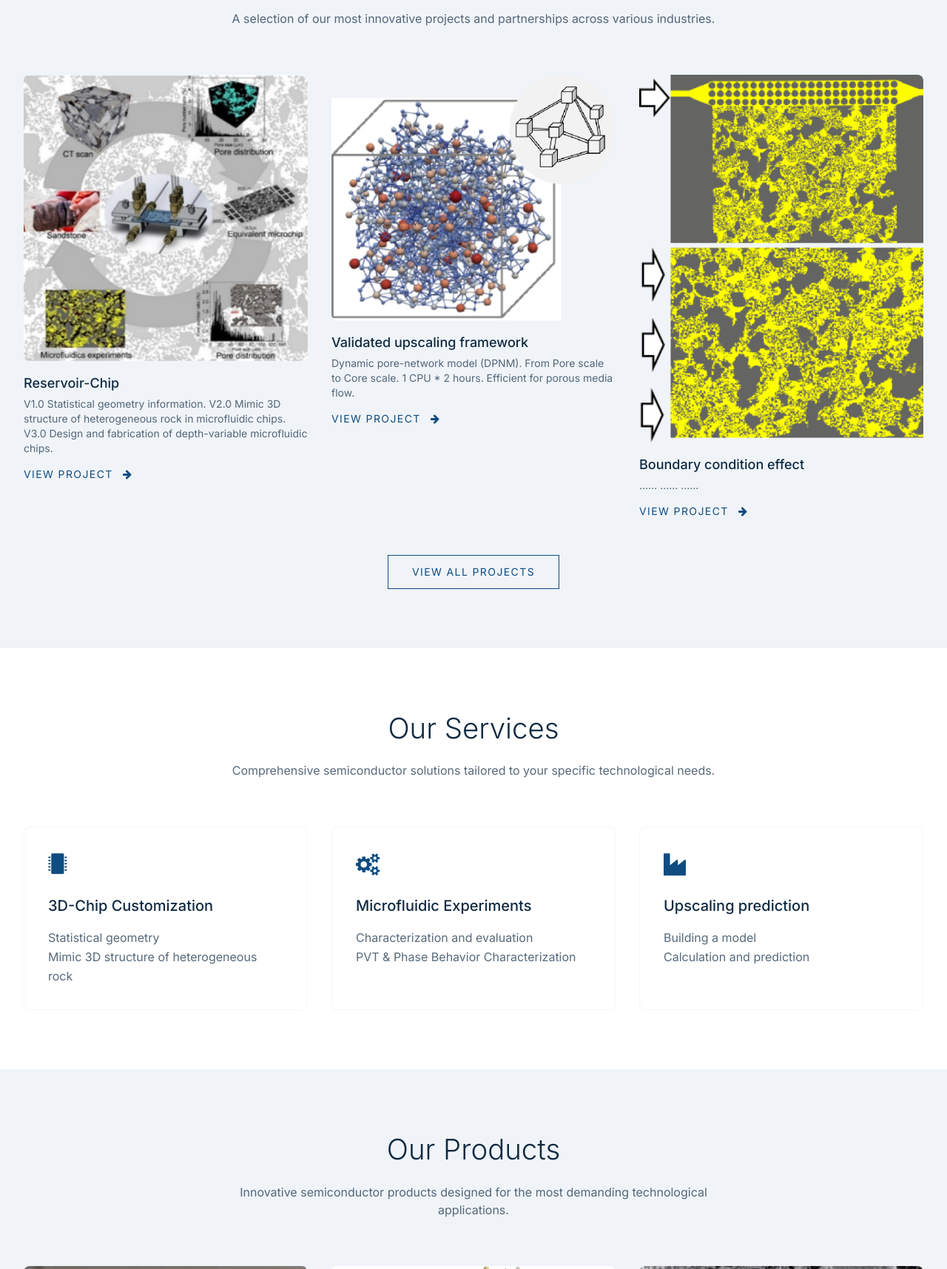
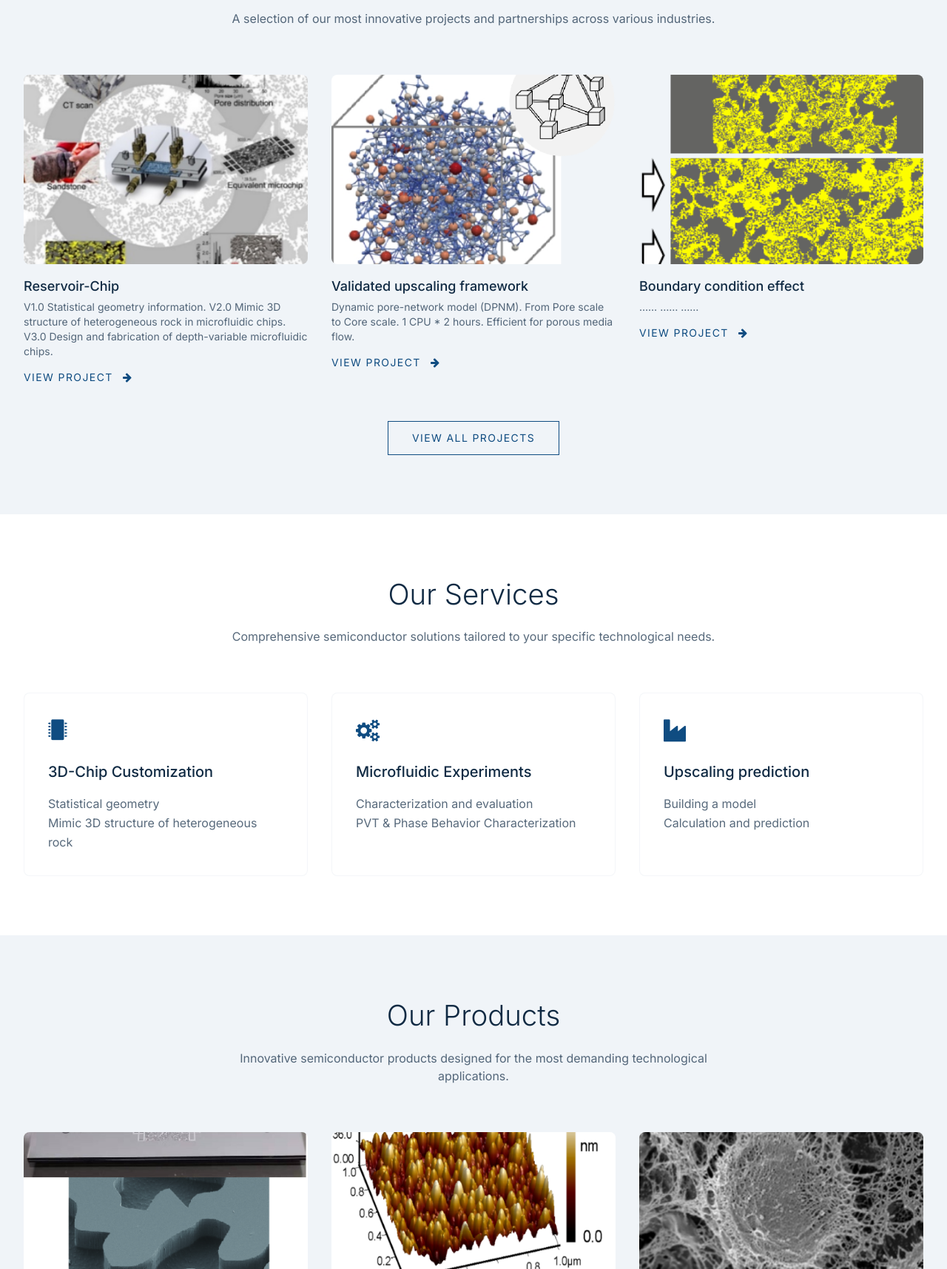
Before and after one commit to Yuxin930126/flow-chip.com, a plain HTML site: page index.html in a window 1280 px wide. Shown: the part 1085-2800 px from the top of the page at 74% size. Drawn offline with nearby package versions, Linux system fonts and the light colour scheme.

Commit message:
First commit

```diff
--- a/index.html
+++ b/index.html
@@ -128,7 +128,7 @@
         <div class="grid grid-cols-1 md:grid-cols-2 lg:grid-cols-3 gap-8">
           <div class="group card-hover">
             <div class="overflow-hidden mb-4 rounded-lg">
-              <img src="2_Featuredwork_1.png" alt="Reservoir-Chip" class="w-full h-auto object-cover object-center transition-transform duration-500 group-hover:scale-105">
+              <img src="2_Featuredwork_1.png" alt="Reservoir-Chip" class="w-full h-64 object-cover object-center transition-transform duration-500 group-hover:scale-105">
             </div>
             <h3 class="text-lg font-medium mb-1">Reservoir-Chip</h3>
             <p class="text-sm text-dark/70 mb-3">
@@ -141,7 +141,7 @@
 
           <div class="group card-hover">
             <div class="overflow-hidden mb-4 rounded-lg">
-              <img src="2_Featuredwork_2.png" alt="Validated upscaling framework" class="w-full h-auto object-cover object-center transition-transform duration-500 group-hover:scale-105">
+              <img src="2_Featuredwork_2.png" alt="Validated upscaling framework" class="w-full h-64 object-cover object-center transition-transform duration-500 group-hover:scale-105">
             </div>
             <h3 class="text-lg font-medium mb-1">Validated upscaling framework</h3>
             <p class="text-sm text-dark/70 mb-3">
@@ -155,7 +155,7 @@
 
           <div class="group card-hover">
             <div class="overflow-hidden mb-4 rounded-lg">
-              <img src="2_Featuredwork_3.png" alt="Boundary condition effect" class="w-full h-auto object-cover object-center transition-transform duration-500 group-hover:scale-105">
+              <img src="2_Featuredwork_3.png" alt="Boundary condition effect" class="w-full h-64 object-cover object-center transition-transform duration-500 group-hover:scale-105">
             </div>
             <h3 class="text-lg font-medium mb-1">Boundary condition effect</h3>
             <p class="text-sm text-dark/70 mb-3">
@@ -235,7 +235,7 @@
         <div class="grid grid-cols-1 md:grid-cols-2 lg:grid-cols-3 gap-8">
           <div class="group bg-white rounded-lg overflow-hidden card-hover">
             <div class="overflow-hidden">
-              <img src="4_Ourproducts_1.png" alt="Quantum processor" class="w-full h-full object-cover object-center transition-transform duration-500 group-hover:scale-105">
+              <img src="4_Ourproducts_1.png" alt="Quantum processor" class="w-full h-48 object-cover object-center transition-transform duration-500 group-hover:scale-105">
             </div>
             <div class="p-6">
               <h3 class="text-lg font-medium mb-2">Reservoir-chip</h3>
@@ -251,7 +251,7 @@
 
           <div class="group bg-white rounded-lg overflow-hidden card-hover">
             <div class="overflow-hidden">
-              <img src="4_Ourproducts_2.png" alt="5G chipset" class="w-full h-full object-cover object-center transition-transform duration-500 group-hover:scale-105">
+              <img src="4_Ourproducts_2.png" alt="5G chipset" class="w-full h-48 object-cover object-center transition-transform duration-500 group-hover:scale-105">
             </div>
             <div class="p-6">
               <h3 class="text-lg font-medium mb-2">Nanoparticles</h3>
@@ -264,7 +264,7 @@
 
           <div class="group bg-white rounded-lg overflow-hidden card-hover">
             <div class="overflow-hidden">
-              <img src="4_Ourproducts_3.png" alt="IoT microcontroller" class="w-full h-full object-cover object-center transition-transform duration-500 group-hover:scale-105">
+              <img src="4_Ourproducts_3.png" alt="IoT microcontroller" class="w-full h-48 object-cover object-center transition-transform duration-500 group-hover:scale-105">
             </div>
             <div class="p-6">
               <h3 class="text-lg font-medium mb-2">Microgel Particles</h3>
```
